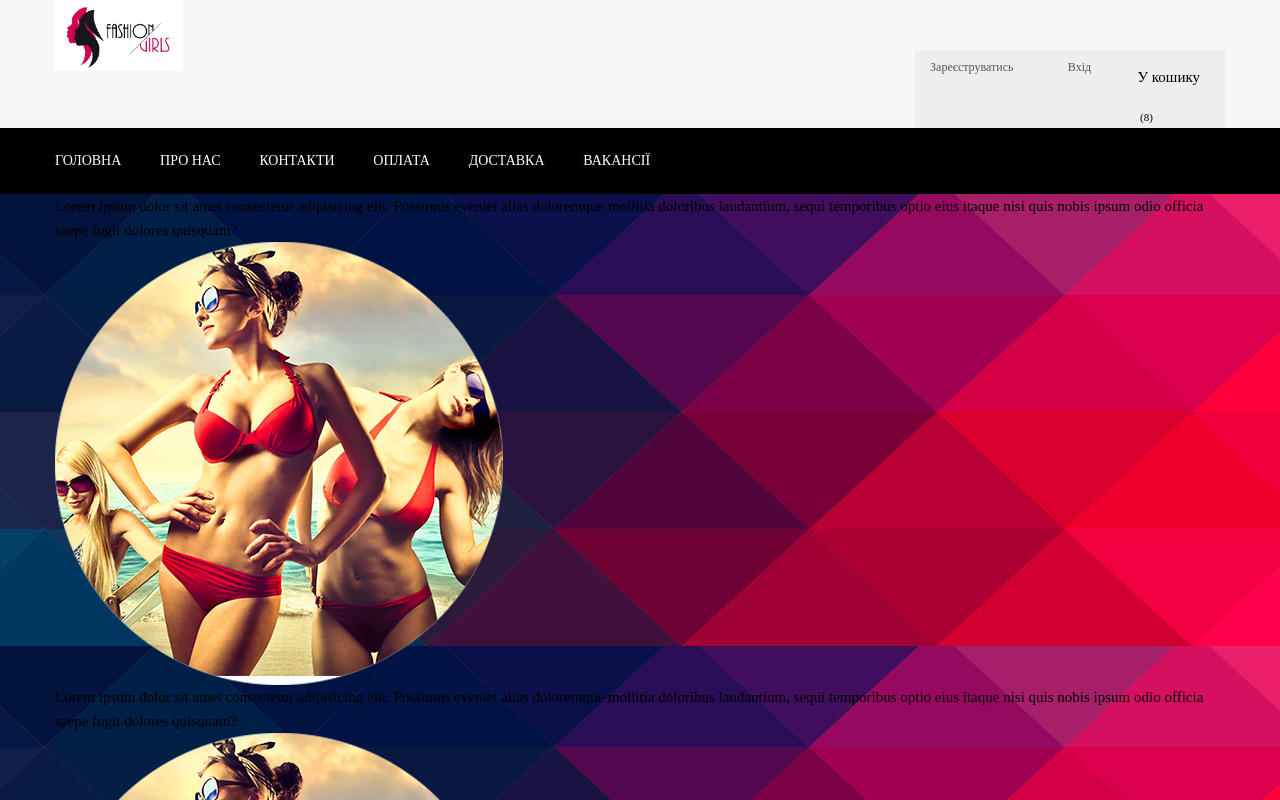
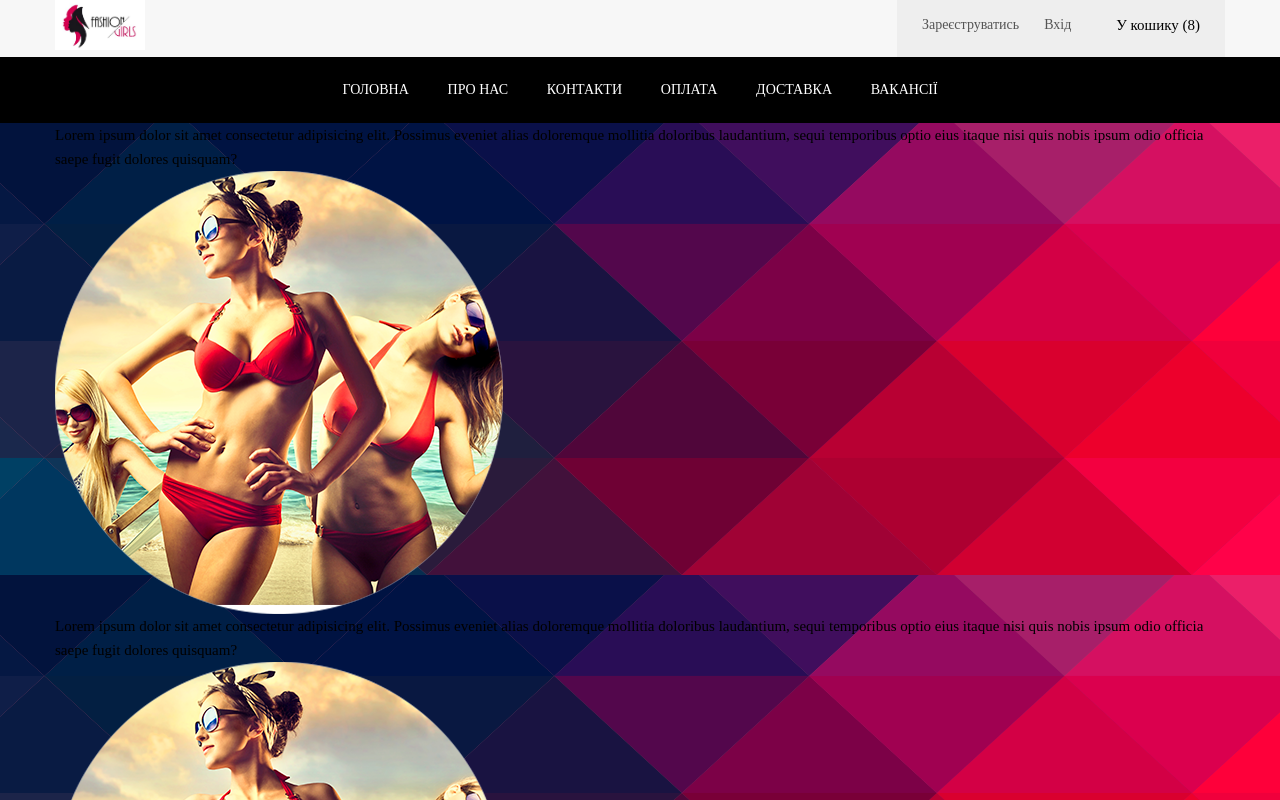
Before and after one commit to esa-kateryna/shmot, a website: page app/index.html in a window 1280 px wide. Shown: the top 800 px of the page. Drawn offline with nearby package versions, Linux system fonts and the light colour scheme; files that its build step writes are made by us from their sources.

Commit message:
header fixed

```diff
--- a/app/index.html
+++ b/app/index.html
@@ -20,7 +20,7 @@
                   <a class="register-btn" href="#">Зареєструватись</a>
                   <a class="login-btn" href="#">Вхід</a>
                     <div class="cart">
-                      <p>У кошику</p>
+                      У кошику
                         <span>(8)</span>
                     </div>
                     <!--<a data-fancybox data-src="#modal" href="javascript:;" class="login-btn">Login</a>-->
--- a/app/scss/style.scss
+++ b/app/scss/style.scss
@@ -28,52 +28,50 @@ ul{
 }
 .header-top{
     background-color: #f7f7f7;
-	min-height: 71px;
+	min-height: 50px;
 }
 .header-top_content{
 	display: flex;
 	justify-content: space-between;
-	align-items: baseline;
 }
 .logo{
-    height: 71px;
+    height: 50px;
 }
 .header-right{
     background-color: #eeeeee;
-    display: flex;
-}
-.cart{
-	margin-right: 25px;
-	span{
-		display: inline-block;
-		font-size: 11px;
-		color: #000;
-		width: 18px;
-		height: 18px;
-		text-align: center;
-		line-height: 18px;
-	}
-}
-.login-btn{
-	color: #555555;
-	font-size: 12px;
-	min-width: 72px;
-	border-radius: 3px;
-  	text-align: center;
-  	padding: 5px 15px;
-	margin-right: 7px;
+	display: flex;
 }
 .register-btn{
 	color: #555555;
-  	font-size: 12px;
+	font-size: 14px;
+	line-height: 50px;
 	min-width: 72px;
-	border-radius: 3px;
-  	text-align: center;
-	padding: 5px 15px;
+	padding-left: 25px;
+	margin-right: 25px;
+
 }
+
+.login-btn{
+	color: #555555;
+	font-size: 14px;
+	line-height: 50px;
+	min-width: 72px;
+
+}
+
+.cart{
+	margin-right: 25px;
+	line-height: 50px;
+	span{
+		color: #000;
+	}
+}
+
 .header-bottom{
 	background-color: #000000;
 	padding: 18px 0;
+	display: flex;
+	justify-content: space-between;
 }
 .menu{
 	li{
```
Also changed, not shown: app/css/style.min.css.
